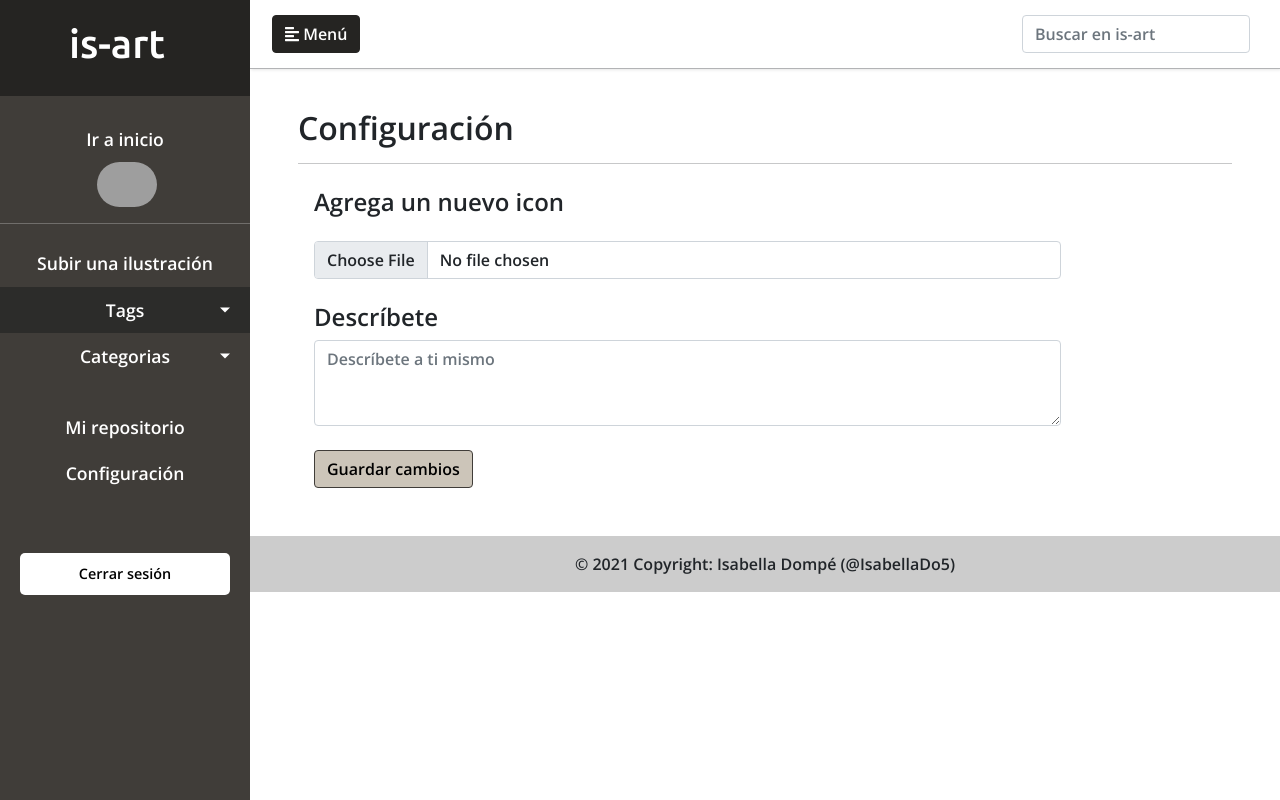
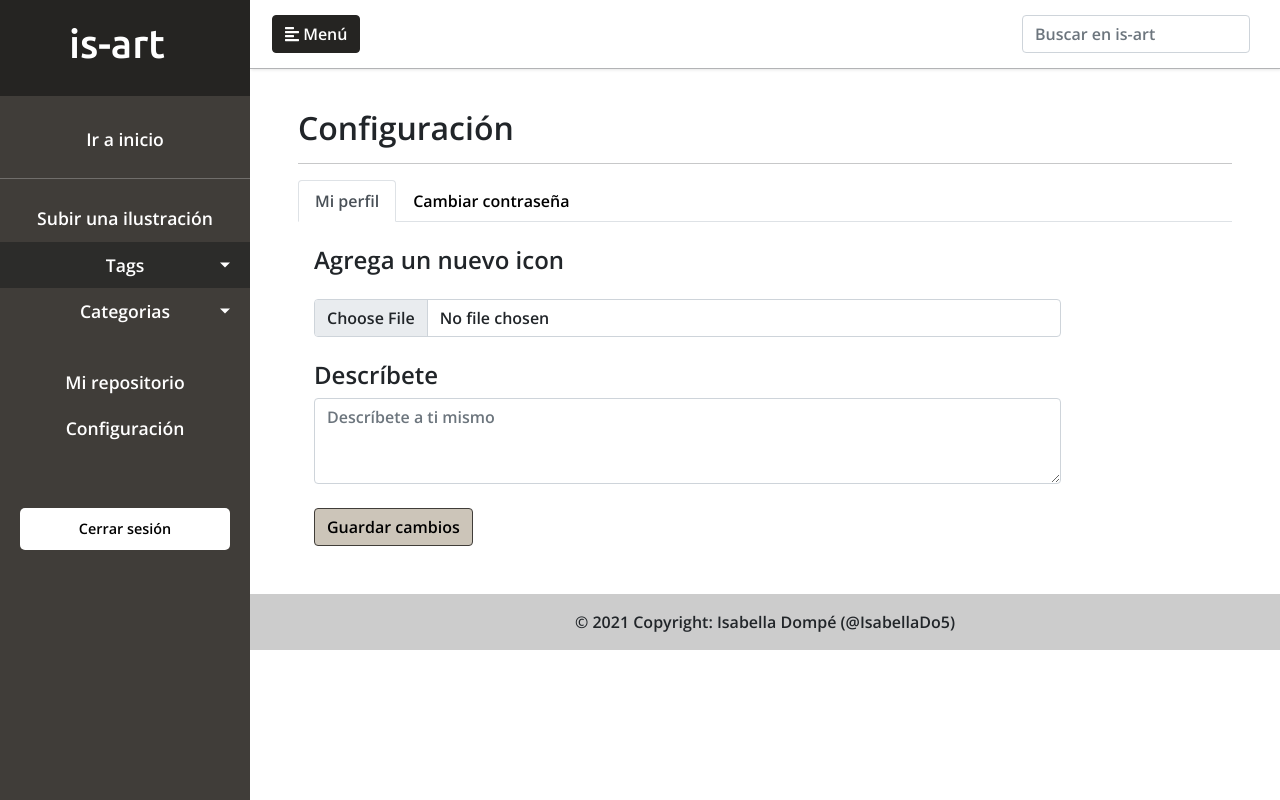
Before and after one commit to IsabellaDo5/cs50w-project4, a Flask app: template templates/settings.html in a window 1280 px wide. Run offline with Flask 2, Linux system fonts and the light colour scheme; the template is opened without the code that fills it, so the values that code supplies are empty; the visitor is signed in with stand-in values (Sample User, id 1); parts of the project's set-up code (start-up, migrations or seed data) failed here and were passed over; some libraries are stand-ins or nearby versions; grey boxes are pictures that could not be loaded.

Commit message:
cambios finales

```diff
--- a/app.py
+++ b/app.py
@@ -37,7 +37,7 @@ app.config["JSONIFY_PRETTYPRINT_REGULAR"] = True
 Session(app)
 
 # Set up database
-engine = create_engine(os.getenv("DATABASE_URL"))
+engine = create_engine(os.getenv("DATABASE_URL"), pool_size=20, max_overflow=0)
 db = scoped_session(sessionmaker(bind=engine))
 
 cat = db.execute("SELECT type FROM types").fetchall()
@@ -81,18 +81,16 @@ def main():
 
         info_user= db.execute("SELECT username, name, icon FROM users INNER JOIN profiles ON profiles.user_id = users.user_id WHERE users.user_id = :user_id", {"user_id":session["user_id"] }).fetchall()
 
-
+        print("Hola")
         print(info_user)
 
-        return render_template("index.html", info = info, cat = cat, tags = tags, info_usuario = usuario, popular = most_pop)
+        return render_template("index.html", info = info, cat = cat, tags = tags, info_usuario = info_user, popular = most_pop)
     except:
         info = db.execute("SELECT posts.user_id, post_id, username, photo, fecha FROM posts INNER JOIN users ON posts.user_id = users.user_id WHERE posts.rate IS NULL ORDER BY post_id DESC").fetchall()
 
         # Busca los posts con más likes
         most_pop = db.execute("SELECT posts.user_id, post_id, username, photo, fecha FROM posts INNER JOIN users ON posts.user_id = users.user_id WHERE posts.rate IS NULL ORDER BY likes DESC LIMIT 5").fetchall()
 
-        '''db.execute("UPDATE users SET admin = :admin WHERE user_id = :user_id", {"admin": 1, "user_id": 42})
-        db.commit()'''
         return render_template("index.html", info = info, cat = cat, tags = tags, popular = most_pop)
 
 # Registro
@@ -105,18 +103,10 @@ def register():
         confirm = request.form.get("confirm")
         birthday = request.form.get("birthday")
 
-        # Reguero para nada más dividir el string de la fecha porque no quise crear más condiciones
-        birth = birthday.split("-")
-        anio = int(birth[0])
-        month = int(birth[1])
-        day = int(birth[2])
-
-        # Ahora sí calcula la edad :)
-        age = calculateAge(date(anio, month, day))
 
         usernamedb = db.execute("SELECT username FROM users WHERE username = :username", {"username": request.form.get("username")}).fetchall()
 
-        if not username or not password or not name or not confirm:
+        if not username or not password or not name or not confirm or not birthday:
             flash('Debe rellenar todos los campos')
             return render_template("register.html")
 
@@ -129,6 +119,14 @@ def register():
             return render_template("register.html")
 
         if len(usernamedb) == 0 and password == confirm:
+            # Reguero para nada más dividir el string de la fecha porque no quise crear más condiciones
+            birth = birthday.split("-")
+            anio = int(birth[0])
+            month = int(birth[1])
+            day = int(birth[2])
+
+            # Ahora sí calcula la edad :)
+            age = calculateAge(date(anio, month, day))
             datos = db.execute("INSERT INTO users (username, password, name, age) VALUES (:username,:password,:name, :age) RETURNING user_id", { "username": username, "password" : generate_password_hash(password), "name": name, "age": age}).fetchall()
             db.commit()
 
@@ -168,7 +166,7 @@ def login():
         password = request.form.get("password")
 
         user = db.execute("SELECT * FROM users WHERE username = :username", {"username":username}).fetchall()
-        print(user)
+
         if not username or not password:
             flash('Debe rellenar todos los campos')
             return render_template("login.html")
@@ -195,11 +193,13 @@ def crearpost():
     if request.method == "POST":
 
         if "archivo" not in request.files:
+            flash("Necesitas agregar una imagen.")
             return render_template("subir_img.html")
 
         archivo = request.files['archivo']
 
         if archivo.filename == "":
+            flash("Necesitas agregar una imagen.")
             return render_template("subir_img.html")
 
         if archivo:
@@ -367,10 +367,13 @@ def d_review():
 def d_post(post_id):
     db.execute("DELETE FROM tags WHERE post_id = :post_id", {"post_id": post_id})
     db.commit()
-    db.execute("DELETE FROM posts WHERE post_id = :post_id", {"post_id": post_id})
+    db.execute("DELETE FROM reviews WHERE post_id = :post_id", {"post_id": post_id})
     db.commit()
     db.execute("DELETE FROM likes WHERE post_id = :post_id", {"post_id": post_id})
     db.commit()
+    db.execute("DELETE FROM posts WHERE post_id = :post_id", {"post_id": post_id})
+    db.commit()
+
     return redirect("/")
 
 # Agrega los comentarios a la db
@@ -422,6 +425,27 @@ def settings():
     perfil_desc = xd[0]["description"]
 
     return render_template("settings.html", desc = perfil_desc, tags = tags, cat = cat)
+
+@app.route("/c_password", methods=["GET", "POST"])
+@login_required
+def change_password():
+    if request.method == "POST":
+        antigua = request.form.get("actual")
+        nueva = request.form.get("newpassword")
+        confirm = request.form.get("confirm")
+
+        if not antigua or not nueva or not confirm:
+            flash("Debe rellenar todos los campos")
+            return render_template("settings.html")
+
+        contra = db.execute("SELECT password FROM users WHERE user_id = :user_id", {"user_id": session["user_id"]}).fetchall()
+
+        if not check_password_hash(contra[0]["password"], antigua):
+            return render_template("settings.html")
+
+        db.execute("UPDATE users SET password = :password WHERE user_id = :user_id", {"password": generate_password_hash(confirm), "user_id": session["user_id"]})
+        db.commit()
+    return redirect("/logout")
 
 # Muestra el perfil del usuario
 @app.route("/profile/<username>")
--- a/static/styles.css
+++ b/static/styles.css
@@ -150,6 +150,7 @@ img {
   }
   .photo-grid-item {
     margin: 0 auto 15px;
+    margin-left: 1rem;
     max-width: 400px;
     width: 100%;
   }
--- a/templates/layout.html
+++ b/templates/layout.html
@@ -41,14 +41,17 @@
                     <a href="/">Ir a inicio</a>
                 </li>
                 {% if session.user_id %}
-                <a class="navbar-brand" href="/profile/{{username}}">
+                {% for j in info_usuario %}
+                <a class="navbar-brand" href="/profile/{{j.username}}">
                     <img src="https://i.pinimg.com/originals/33/9a/39/339a398b31af3f3b979b0360df67aa9f.jpg" alt="icon" style="width:60px; margin-left:8%" class="rounded-pill">
                 </a>
-                <a href="/profile/{{username}}" class="user">{{username}}</a>
+                <a href="/profile/{{j.username}}" class="user">{{j.username}}</a>
+                {% endfor %}
                 <hr>
                  <li>
                     <a href="/upload">Subir una ilustración</a>
                 </li>
+
                 {% endif %}
                 <li class="active">
                     <a href="#homeSubmenu" data-toggle="collapse" aria-expanded="false" class="dropdown-toggle">Tags</a>
--- a/templates/register.html
+++ b/templates/register.html
@@ -58,7 +58,8 @@
         <div class="invalid-feedback">Please provide a valid password x2.</div>
       </div>
       <div class="form-floating col-mb-6">
-          <label for="date" class="form-label">Fecha de nacimiento:</label>
+          <!--<label for="date" class="form-label">Fecha de nacimiento:</label>-->
+          <p>Fecha de nacimiento:</p>
           <input type="date" id="date" name="birthday"  min="1930-01-01" max="2015-12-31" required>
       </div>
       <div class="col-mb-12 mt-4">
--- a/templates/settings.html
+++ b/templates/settings.html
@@ -6,6 +6,14 @@
 <div class="container">
     <h2>Configuración</h2>
     <hr>
+    <nav>
+      <div class="nav nav-tabs" id="nav-tab" role="tablist">
+        <button class="nav-link active" id="nav-home-tab" data-bs-toggle="tab" data-bs-target="#nav-home" type="button" role="tab" aria-controls="nav-home" aria-selected="true">Mi perfil</button>
+        <button class="nav-link" id="nav-profile-tab" data-bs-toggle="tab" data-bs-target="#nav-profile" type="button" role="tab" aria-controls="nav-profile" aria-selected="false">Cambiar contraseña</button>
+      </div>
+    </nav>
+    <div class="tab-content" id="nav-tabContent">
+      <div class="tab-pane fade show active" id="nav-home" role="tabpanel" aria-labelledby="nav-home-tab">
         <form action="/settings" method="post" enctype="multipart/form-data">
 
             <h4 class="f-g">Agrega un nuevo icon</h4>
@@ -20,7 +28,28 @@
                 <br>
                 <button type="submit" class="btn btn-primary" name="submit">Guardar cambios</button>
             </div>
-
         </form>
       </div>
+      <div class="tab-pane fade" id="nav-profile" role="tabpanel" aria-labelledby="nav-profile-tab">
+          <form action="/c_password" method="post" enctype="multipart/form-data">
+              <div class="form-group f-g">
+                  <h3>Cambiar mi contraseña</h3>
+                  <input class="form-control" type="password" name="actual" placeholder="Contraseña actual" aria-label="default input example">
+              </div>
+
+              <div class="form-group f-g">
+                  <input class="form-control" type="password" name="newpassword" placeholder="Nueva contraseña" aria-label="default input example">
+              </div>
+              <div class="form-group f-g">
+                  <input class="form-control" type="password" name="confirm" placeholder="Confirmar mi nueva contraseña" aria-label="default input example">
+              </div>
+              <div class="form-group f-g">
+                  <button type="submit" class="btn btn-primary" name="submit">Actualizar contraseña</button>
+              </div>
+          </form>
+
+      </div>
+    </div>
+
+</div>
 {% endblock %}
```
Also changed, not shown: templates/subir_img.html (+26 -0 lines). Lines whose indentation alone changed are shown as unchanged.
